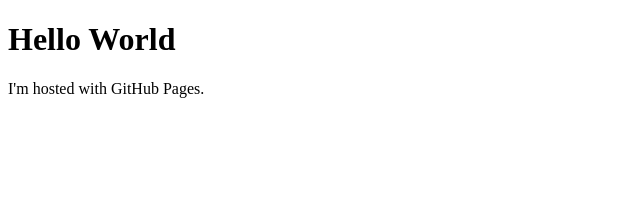
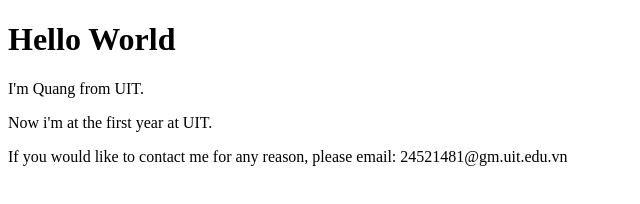
Before and after one commit to TQuangCS2024/TQuangCS2024.github.io, a plain HTML site: page index.html in a window 1280 px wide. Shown: the whole page, without its empty margins (0-640 px from the left). Drawn offline with Linux system fonts and the light colour scheme.

Commit message:
initial commit

```diff
--- a/index.html
+++ b/index.html
@@ -2,6 +2,8 @@
 <html>
 <body>
 <h1>Hello World</h1>
-<p>I'm hosted with GitHub Pages.</p>
+<p>I'm Quang from UIT.</p>
+<p>Now i'm at the first year at UIT.</p>
+<p>If you would like to contact me for any reason, please email: 24521481@gm.uit.edu.vn<p>
 </body>
 </html>
```
